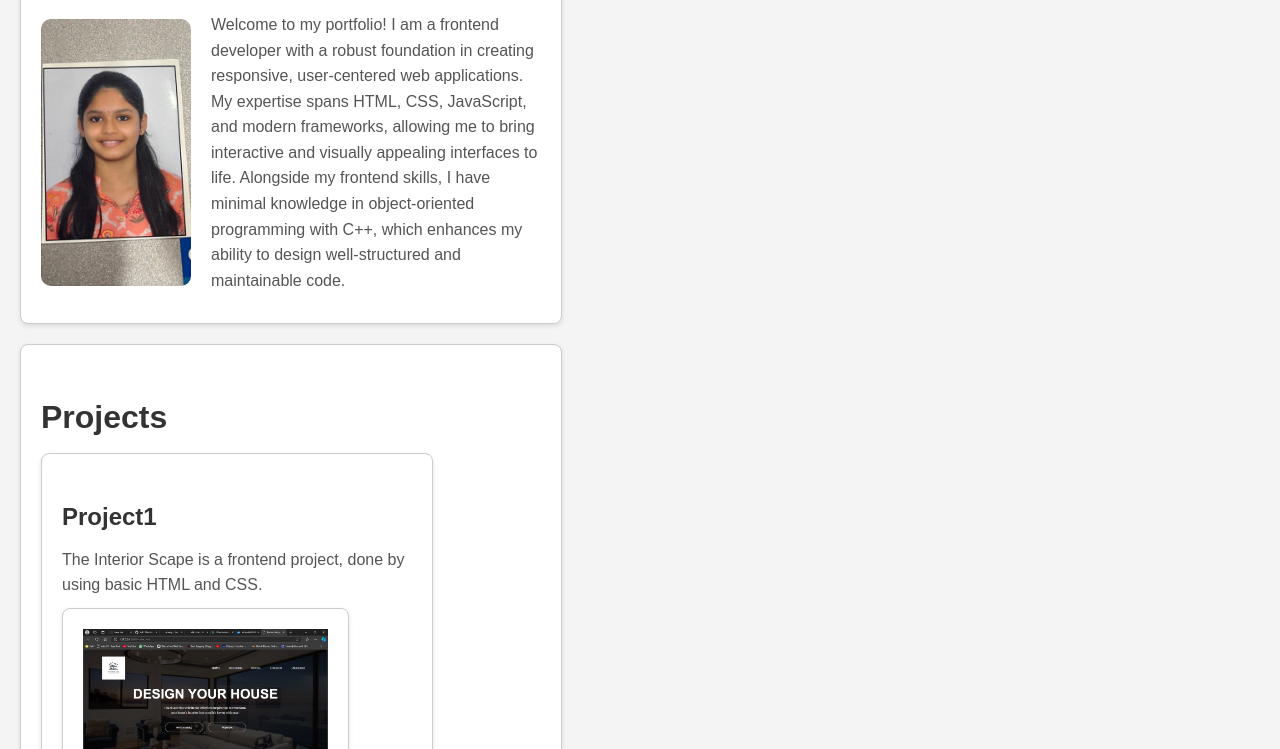
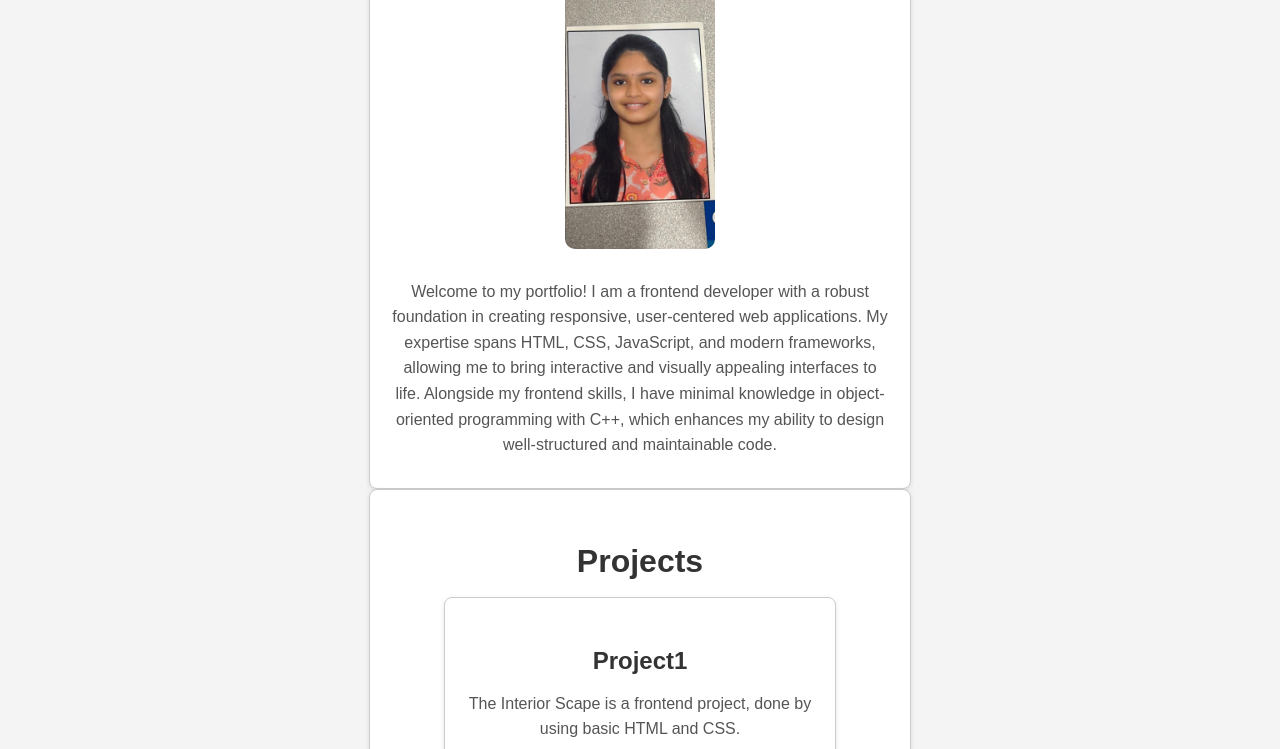
Before and after one commit to varshini2580/portfolio.varshini, a plain HTML site: page index.html in a window 1280 px wide. Shown: the part 326-1075 px from the top of the page. Drawn offline with Linux system fonts and the light colour scheme.

Commit message:
style.css

```diff
--- a/style.css
+++ b/style.css
@@ -16,6 +16,7 @@ header {
 nav ul {
     list-style: none;
     padding: 0;
+    text-align: center; /* Center the navigation links */
 }
 
 nav ul li {
@@ -36,10 +37,11 @@ nav ul li a:hover {
 
 section {
     padding: 20px;
-    margin: 20px;
+    margin: 20px auto; /* Center the section */
     border-radius: 8px; /* Add rounded corners to sections */
     background-color: #fff; /* White background for sections */
     box-shadow: 0 4px 10px rgba(0, 0, 0, 0.1); /* Soft shadow */
+    max-width: 800px; /* Optional: Set a maximum width for the section */
 }
 
 .card {
@@ -52,6 +54,7 @@ section {
     box-shadow: 0 2px 5px rgba(0, 0, 0, 0.1);
     padding: 20px;
     transition: transform 0.2s, box-shadow 0.2s; /* Transition for scale and shadow */
+    margin: 0 auto; /* Center the card */
 }
 
 .card:hover {
@@ -81,6 +84,7 @@ section {
 
 h1, h2, h3 {
     color: #333; /* Darker color for headings */
+    text-align: center; /* Center the headings */
 }
 
 h1 {
@@ -100,6 +104,7 @@ h3 {
 p {
     margin: 10px 0; /* Add margin to paragraphs for better spacing */
     color: #555; /* Softer color for paragraph text */
+    text-align: center; /* Center the paragraph text */
 }
 
 footer {
@@ -112,16 +117,16 @@ footer {
     width: 100%;
 }
 
-/* New styles for
 /* New styles for About Me section */
 .about-content {
     display: flex;
-    align-items: center; /* Aligns items vertically centered */
+    flex-direction: column; /* Stack image and text vertically */
+    align-items: center; /* Center items horizontally */
+    text-align: center; /* Center text */
 }
 
 .about-image {
     width: 150px; /* Adjust the width as needed */
     height: auto; /* Maintains aspect ratio */
-    margin-right: 20px; /* Adds space between the image and text */
-    border-radius: 10px; /* Optional: rounds the corners of the image */
-}
+    margin-bottom: 20px; /* Adds space below the image */
+    border-radius: 10px
```
